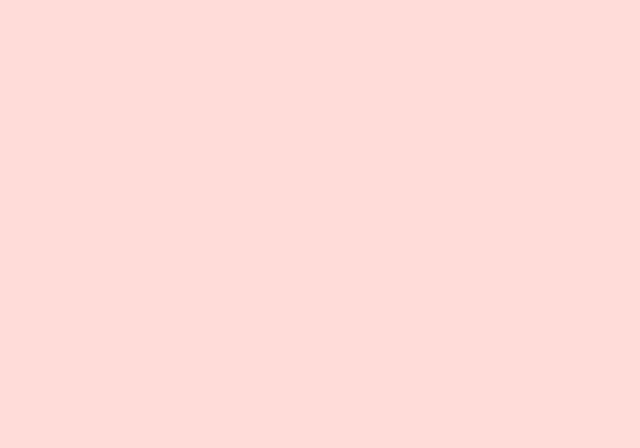
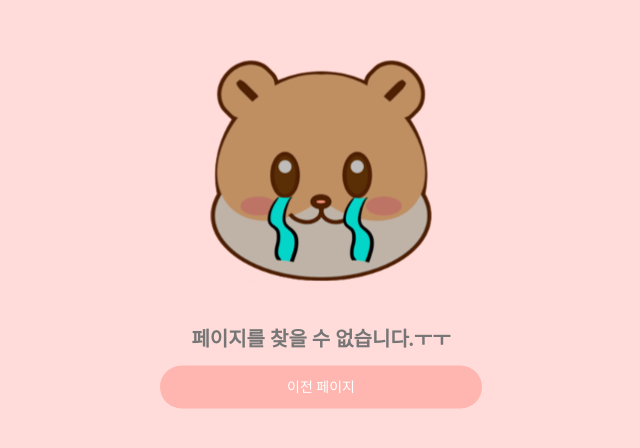
Before and after one commit to EllaSEON/wanted-pre-onboarding-frontend, a React (Create React App) app: page /todolist in a window 1280 px wide. Before the commit this address had no page. Shown: the part 166-614 px from the top of the page, without its empty margins (319-959 px from the left). Built offline with nearby package versions, Linux system fonts and the light colour scheme; a web font is replaced by a local one.

Commit message:
<feat> : NotFound 페이지 생성

```diff
--- a/src/Router/Router.jsx
+++ b/src/Router/Router.jsx
@@ -5,6 +5,7 @@ import Splash from "../pages/Splash/Splash";
 import SignUp from "../pages/SignUp/SignUp";
 import SignIn from "../pages/SignIn/SingIn";
 import ToDo from "../pages/ToDo/ToDo";
+import NotFound from "../pages/NotFound/NotFound";
 
 const Router = () => {
   const { user } = useContext(AuthContext);
@@ -24,6 +25,7 @@ const Router = () => {
             <Route path="/" element={<Splash />} />
             <Route path="/signup" element={<SignUp />} />
             <Route path="/signin" element={<SignIn />} />
+            <Route path="/*" element={<NotFound />} />
           </Route>
         )}
       </Routes>
--- /dev/null
+++ b/src/pages/NotFound/NotFound.jsx
@@ -0,0 +1,25 @@
+import { useNavigate } from "react-router-dom";
+import Button from "../../components/Button/Button";
+import NotFoundHamster from "../../assets/notfound-hamster.svg";
+import * as S from "./NotFound.style";
+
+const NotFound = () => {
+  const navigate = useNavigate();
+  const handleGoPrevPage = () => {
+    navigate(-1);
+  };
+
+  return (
+    <S.LayOut>
+      <img
+        src={NotFoundHamster}
+        alt="햄스터 아이콘"
+        style={{ width: 222, height: 222 }}
+      />
+      <S.NotFoundMessage>페이지를 찾을 수 없습니다.ㅜㅜ</S.NotFoundMessage>
+      <Button type="button" children="이전 페이지" onClick={handleGoPrevPage} />
+    </S.LayOut>
+  );
+};
+
+export default NotFound;
--- /dev/null
+++ b/src/pages/NotFound/NotFound.style.jsx
@@ -0,0 +1,21 @@
+import styled from "styled-components";
+
+export const LayOut = styled.div`
+  position: absolute;
+  left: 50%;
+  top: 50%;
+  transform: translate(-50%, -50%);
+  display: flex;
+  flex-direction: column;
+  gap: 20px;
+  align-items: center;
+  justify-content: center;
+`;
+
+export const NotFoundMessage = styled.span`
+  margin-top: 3rem;
+  font-size: 2rem;
+  font-weight: 800;
+  line-height: 1.4rem;
+  color: #767676;
+`;
```
Also changed, not shown: src/assets/hamster.svg, src/assets/notfound-hamster.svg (added).
